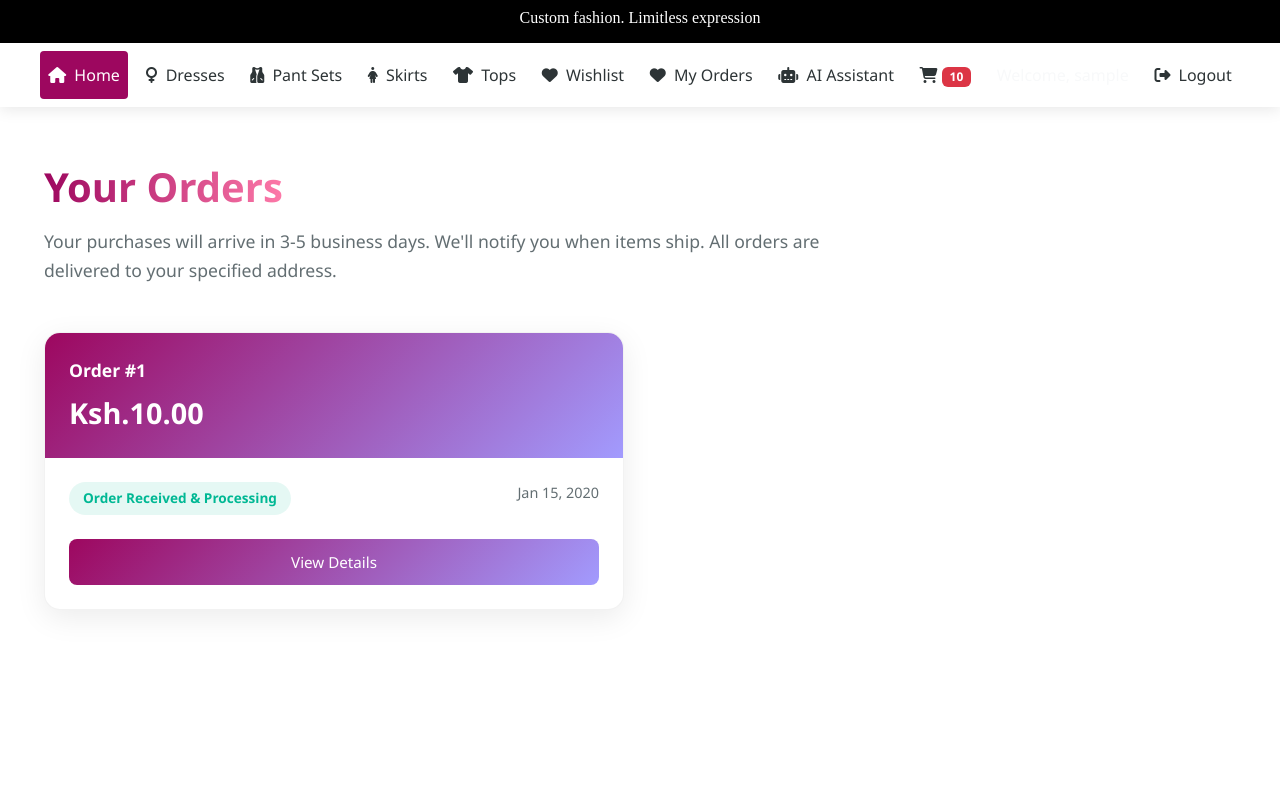
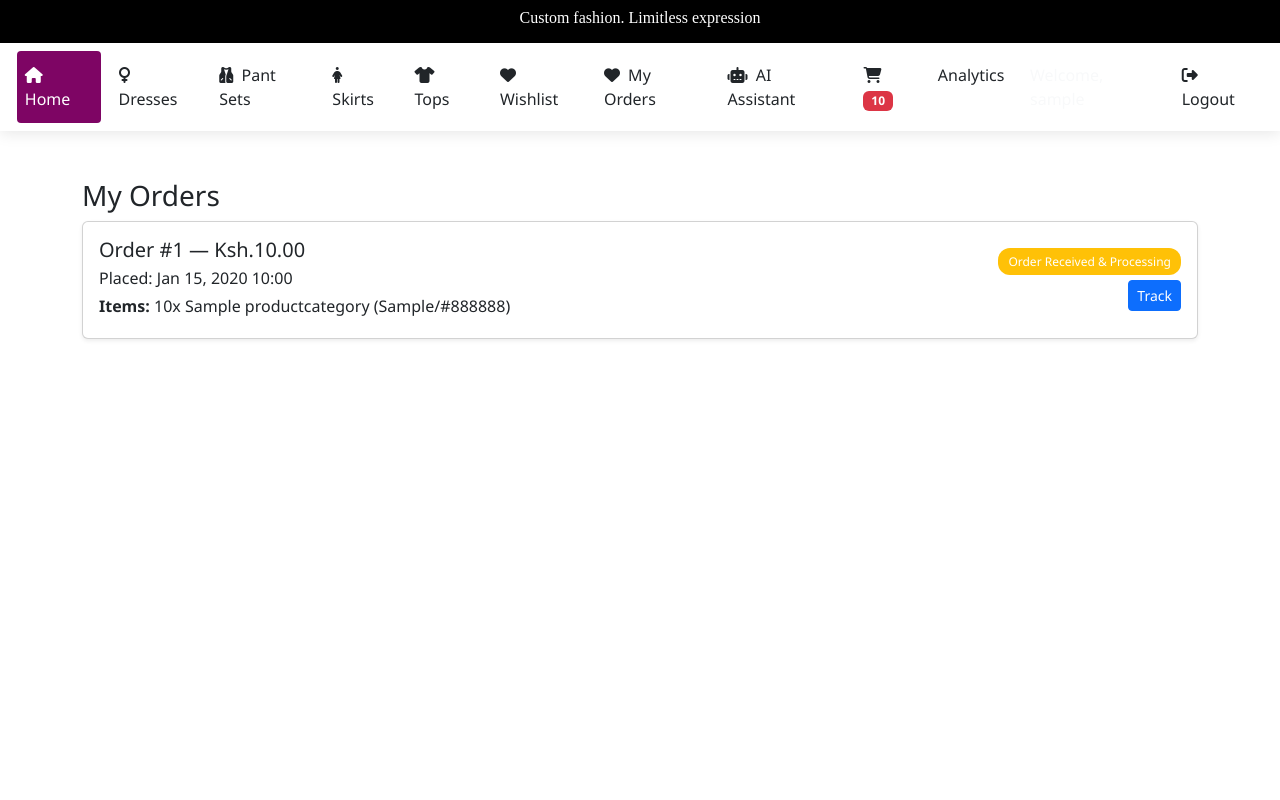
Before and after one commit to Ghalib92/Atelier-Online-Fashion-Store, a Django app: page /orders/ in a window 1280 px wide. Run offline with Django 5.2, Linux system fonts and the light colour scheme; a user stored in the database is signed in; tables that the repository leaves empty hold one stand-in row (values such as "Sample post").

Commit message:
analytics and order tracking

```diff
--- a/Atelier_Fashion/pages/models.py
+++ b/Atelier_Fashion/pages/models.py
@@ -1,5 +1,5 @@
 from django.db import models
-
+from datetime import timedelta
 class Product(models.Model):
     name = models.CharField(max_length=255)
     description = models.TextField(blank=True)
@@ -187,6 +187,8 @@ class Order(models.Model):
         return f"Order #{self.id} by {self.user.username}"
 
 
+    def estimated_delivery_date(self):
+        return self.created_at + timedelta(days=3)
 class OrderStatus(models.Model):
     STATUS_CHOICES = [
         ('received', 'Order Received & Processing'),
--- a/Atelier_Fashion/pages/templates/base.html
+++ b/Atelier_Fashion/pages/templates/base.html
@@ -257,6 +257,12 @@
   </a>
 </li>
 
+{% if request.user.is_authenticated and request.user.is_superuser %}
+<li class="nav-item">
+    <a class="nav-link" href="{% url 'analytics' %}">Analytics</a>
+</li>
+{% endif %}
+
 <!-- Authentication -->
 {% if user.is_authenticated %}
   <li class="nav-item">
--- a/Atelier_Fashion/pages/templates/my_orders.html
+++ b/Atelier_Fashion/pages/templates/my_orders.html
@@ -1,237 +1,42 @@
 {% extends 'base.html' %}
 {% block content %}
+
 <style>
-  :root {
-    --primary: #9d075f;
-    --secondary: #A29BFE;
-    --accent: #FD79A8;
-    --dark: #2D3436;
-    --light: #F5F6FA;
-    --success: #00B894;
-    --warning: #FF7675;
-    --text-dark: #2D3436;
-    --text-light: #636E72;
-    --card-bg: #FFFFFF;
-    --card-shadow: 0 8px 30px rgba(0, 0, 0, 0.08);
-  }
-
-  .orders-container {
-    max-width: 1400px;
-    margin: 0 auto;
-    padding: 2rem;
-  }
-
-  .orders-header {
-    margin-bottom: 3rem;
-  }
-
-  .orders-title {
-    font-size: 2.5rem;
-    font-weight: 700;
-    color: var(--dark);
-    margin-bottom: 1rem;
-    background: linear-gradient(90deg, var(--primary), var(--accent));
-    -webkit-background-clip: text;
-    background-clip: text;
-    color: transparent;
-    display: inline-block;
-  }
-
-  .orders-subtitle {
-    font-size: 1.1rem;
-    color: var(--text-light);
-    line-height: 1.6;
-    max-width: 800px;
-  }
-
-  .orders-grid {
-    display: grid;
-    grid-template-columns: repeat(auto-fill, minmax(380px, 1fr));
-    gap: 2rem;
-    margin-top: 2rem;
-  }
-
-  .order-card {
-    background: var(--card-bg);
-    border-radius: 16px;
-    box-shadow: var(--card-shadow);
-    overflow: hidden;
-    transition: all 0.3s cubic-bezier(0.25, 0.8, 0.25, 1);
-    border: 1px solid rgba(0, 0, 0, 0.05);
-  }
-
-  .order-card:hover {
-    transform: translateY(-5px);
-    box-shadow: 0 15px 35px rgba(0, 0, 0, 0.12);
-  }
-
-  .order-card-header {
-    padding: 1.5rem;
-    background: linear-gradient(135deg, var(--primary), var(--secondary));
+.status-badge {
+    padding: 5px 10px;
+    border-radius: 12px;
+    font-size: 12px;
     color: white;
-    position: relative;
-  }
-
-  .order-id {
-    font-size: 1.1rem;
-    font-weight: 600;
-    margin-bottom: 0.5rem;
-  }
-
-  .order-amount {
-    font-size: 1.8rem;
-    font-weight: 700;
-  }
-
-  .order-card-body {
-    padding: 1.5rem;
-  }
-
-  .order-meta {
-    display: flex;
-    justify-content: space-between;
-    margin-bottom: 1.5rem;
-    flex-wrap: wrap;
-    gap: 1rem;
-  }
-
-  .order-status {
-    background-color: rgba(0, 184, 148, 0.1);
-    color: var(--success);
-    padding: 6px 14px;
-    border-radius: 20px;
-    font-weight: 600;
-    font-size: 0.85rem;
-    display: inline-flex;
-    align-items: center;
-  }
-
-  .order-date {
-    color: var(--text-light);
-    font-size: 0.9rem;
-  }
-
-  .order-details-btn {
-    width: 100%;
-    background: linear-gradient(135deg, var(--primary), var(--secondary));
-    color: white;
-    border: none;
-    padding: 12px;
-    border-radius: 8px;
-    font-weight: 500;
-    transition: all 0.3s ease;
-    cursor: pointer;
-    font-size: 0.95rem;
-  }
-
-  .order-details-btn:hover {
-    opacity: 0.9;
-    transform: translateY(-2px);
-  }
-
-  .empty-orders {
-    grid-column: 1 / -1;
-    text-align: center;
-    padding: 4rem 2rem;
-    background: var(--card-bg);
-    border-radius: 16px;
-    box-shadow: var(--card-shadow);
-  }
-
-  .empty-icon {
-    font-size: 3.5rem;
-    color: var(--accent);
-    margin-bottom: 1.5rem;
-  }
-
-  .empty-title {
-    font-size: 1.8rem;
-    color: var(--text-dark);
-    margin-bottom: 1rem;
-    font-weight: 700;
-  }
-
-  .empty-text {
-    color: var(--text-light);
-    max-width: 500px;
-    margin: 0 auto 2rem;
-    line-height: 1.6;
-  }
-
-  .shop-btn {
-    background: linear-gradient(135deg, var(--primary), var(--secondary));
-    color: white;
-    padding: 12px 32px;
-    border-radius: 8px;
-    font-weight: 500;
-    transition: all 0.3s ease;
-    text-decoration: none;
-    display: inline-block;
-    border: none;
-    cursor: pointer;
-    font-size: 1rem;
-  }
-
-  .shop-btn:hover {
-    transform: translateY(-2px);
-    box-shadow: 0 8px 20px rgba(108, 92, 231, 0.3);
-  }
-
-  @media (max-width: 1200px) {
-    .orders-grid {
-      grid-template-columns: repeat(auto-fill, minmax(320px, 1fr));
-    }
-  }
-
-  @media (max-width: 768px) {
-    .orders-container {
-      padding: 1.5rem;
-    }
-
-    .orders-title {
-      font-size: 2rem;
-    }
-
-    .orders-grid {
-      grid-template-columns: 1fr;
-    }
-  }
+}
+.status-received { background: #ffc107; }
+.status-delivering { background: #17a2b8; }
+.status-delivered { background: #28a745; }
 </style>
 
-<div class="orders-container">
-  <div class="orders-header">
-    <h1 class="orders-title">Your Orders</h1>
-    <p class="orders-subtitle">
-      Your purchases will arrive in 3-5 business days. We'll notify you when items ship.
-      All orders are delivered to your specified address.
-    </p>
-  </div>
-
-  <div class="orders-grid">
-    {% for order in orders %}
-      <div class="order-card">
-        <div class="order-card-header">
-          <div class="order-id">Order #{{ order.id }}</div>
-          <div class="order-amount">Ksh.{{ order.total_amount }}</div>
+<div class="container py-4">
+  <h3>My Orders</h3>
+  {% for order in orders %}
+    {% with last_status=order.statuses.last %}
+    <div class="card mb-3 shadow-sm">
+      <div class="card-body d-flex justify-content-between align-items-center">
+        <div>
+          <h5 class="mb-1">Order #{{ order.id }} — Ksh.{{ order.total_amount }}</h5>
+          <p class="mb-1">Placed: {{ order.created_at|date:"M d, Y H:i" }}</p>
+          <p class="mb-1"><strong>Items:</strong> {{ order.items_summary }}</p>
         </div>
-        <div class="order-card-body">
-          <div class="order-meta">
-            <span class="order-status">{{ order.statuses.last.get_status_display }}</span>
-            <span class="order-date">{{ order.created_at|date:"M d, Y" }}</span>
-          </div>
-          <button class="order-details-btn">View Details</button>
+        <div class="text-end">
+          <span class="status-badge status-{{ last_status.status }}">
+            {{ last_status.get_status_display|default:"Pending" }}
+          </span>
+          <br>
+          <a href="{% url 'order_detail' order.id %}" class="btn btn-primary btn-sm mt-2">Track</a>
         </div>
       </div>
-    {% empty %}
-      <div class="empty-orders">
-        <div class="empty-icon">📦</div>
-        <h3 class="empty-title">No Orders Found</h3>
-        <p class="empty-text">
-          You haven't placed any orders yet. Browse our collection to find something you'll love.
-        </p>
-        <button class="shop-btn">Start Shopping</button>
-      </div>
-    {% endfor %}
-  </div>
+    </div>
+    {% endwith %}
+  {% empty %}
+    <p>You have no orders yet.</p>
+  {% endfor %}
 </div>
+
 {% endblock %}
--- a/Atelier_Fashion/pages/urls.py
+++ b/Atelier_Fashion/pages/urls.py
@@ -16,6 +16,9 @@ path('cart/remove/', views.remove_cart_item, name='remove_cart_item'),
 path('search/', views.product_search, name='product_search'),
 path('checkout/', views.checkout_view, name='checkout'),
 path('orders/', views.my_orders, name='order_list'),
+path('orders/<int:order_id>/', views.order_detail, name='order_detail'),
+path('orders/<int:order_id>/cancel/', views.cancel_order, name='cancel_order'),
+path('analytics/', views.analytics_view, name='analytics'),
 
 
 ]
--- a/Atelier_Fashion/pages/views.py
+++ b/Atelier_Fashion/pages/views.py
@@ -1,7 +1,10 @@
 from django.shortcuts import render,get_object_or_404, redirect
 from .models import Product, ProductCategory, Wishlist, Order, Cart, CartItem, OrderItem
 from django.contrib.auth.decorators import login_required
+from django.contrib.auth.models import User
 from django.db.models import Q
+from django.contrib import messages
+from django.contrib.auth.decorators import user_passes_test
 
 
 # Create your views here.
@@ -279,6 +282,29 @@ def my_orders(request):
     return render(request, 'my_orders.html', {'orders': orders})
 
 
+@login_required
+def order_detail(request, order_id):
+    order = get_object_or_404(Order, id=order_id, user=request.user)
+    latest_status = order.statuses.last().status if order.statuses.exists() else None
+    return render(request, 'order_detail.html', {
+        'order': order,
+        'current_status': latest_status
+    })
+
+
+
+@login_required
+def cancel_order(request, order_id):
+    order = get_object_or_404(Order, id=order_id, user=request.user)
+    last_status = order.statuses.last().status if order.statuses.exists() else None
+
+    if last_status in [None, 'received']:
+        order.delete()  # Or mark as canceled
+        messages.success(request, f"Order #{order.id} has been canceled.")
+    else:
+        messages.error(request, "You can only cancel before delivery starts.")
+
+    return redirect('order_list')
 
 
 @login_required
@@ -293,3 +319,24 @@ def toggle_wishlist(request, id):
     if not created:
         wishlist_item.delete()
     return redirect('product_detail', id=id)
+
+
+
+@login_required
+@user_passes_test(lambda u: u.is_superuser)
+def analytics_view(request):
+    total_users = User.objects.count()
+    total_products = ProductCategory.objects.count()
+    total_orders = Order.objects.count()
+    total_sales = sum(order.total_amount for order in Order.objects.filter(paid=True))
+    low_stock_products = ProductCategory.objects.filter(quantity__lt=10)
+
+    return render(request, 'analytics.html', {
+        'total_users': total_users,
+        'total_products': total_products,
+        'total_orders': total_orders,
+        'total_sales': total_sales,
+        'low_stock_products': low_stock_products,
+        'products': Product.objects.all(),
+        'orders': Order.objects.all(),
+    })
```
Also changed, not shown: Atelier_Fashion/pages/admin.py (+11 -3 lines), Atelier_Fashion/pages/signals.py (+65 -2 lines), Atelier_Fashion/pages/templates/analytics.html (added, +69 -0 lines), Atelier_Fashion/pages/templates/order_detail.html (added, +113 -0 lines), Atelier_Fashion/pages/apps.py (line endings or trailing spaces).
